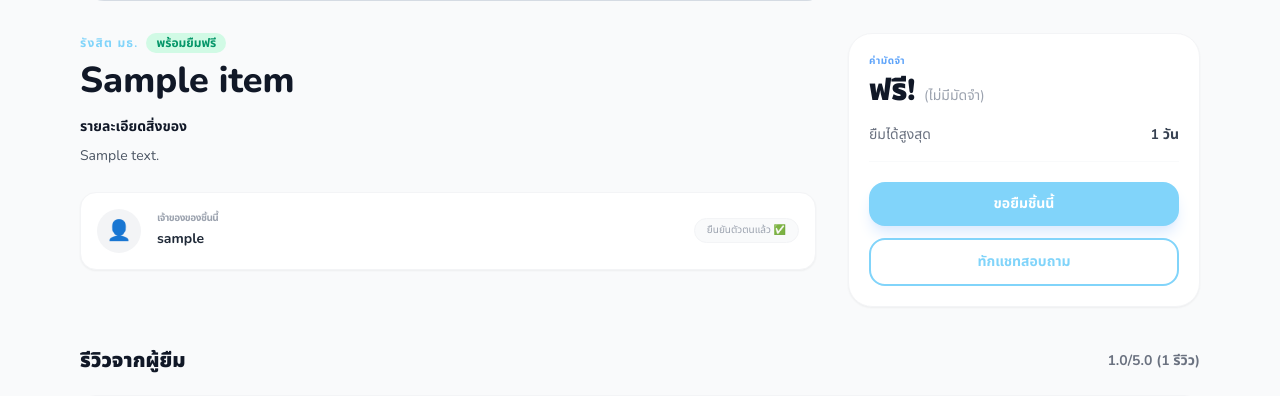
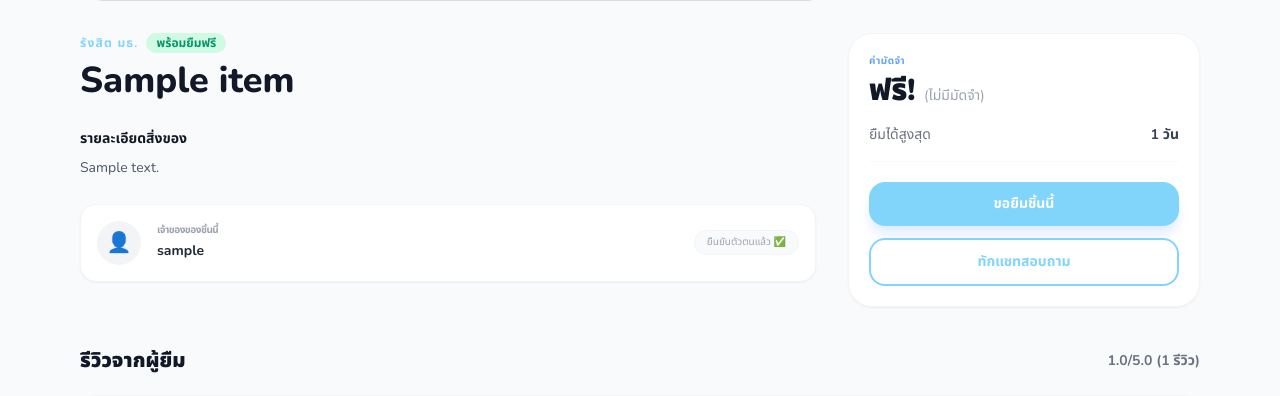
Before and after one commit to Rmnlin/CamBro, a Django app: page /items/00000000-0000-0000-0000-000000000001/ in a window 1280 px wide. Shown: the part 705-1101 px from the top of the page. Run offline with Django 4.2, Linux system fonts and the light colour scheme; tables that the repository leaves empty hold one stand-in row (values such as "Sample post"); grey boxes marked "Sample" are stand-in pictures; some libraries are stand-ins or nearby versions.

Commit message:
increase spacing before detail section on item detail page

```diff
--- a/items/templates/items/detail.html
+++ b/items/templates/items/detail.html
@@ -55,7 +55,7 @@
             </div>
             <h1 class="text-3xl sm:text-4xl font-extrabold text-gray-900 mb-4 leading-tight">{{ item.title }}</h1>
 
-            <div class="mb-6">
+            <div class="mb-6 mt-7">
                 <h4 class="text-sm font-bold text-gray-900 mb-2">รายละเอียดสิ่งของ</h4>
                 <p class="text-gray-600 text-sm leading-relaxed">{{ item.description }}</p>
             </div>
```
